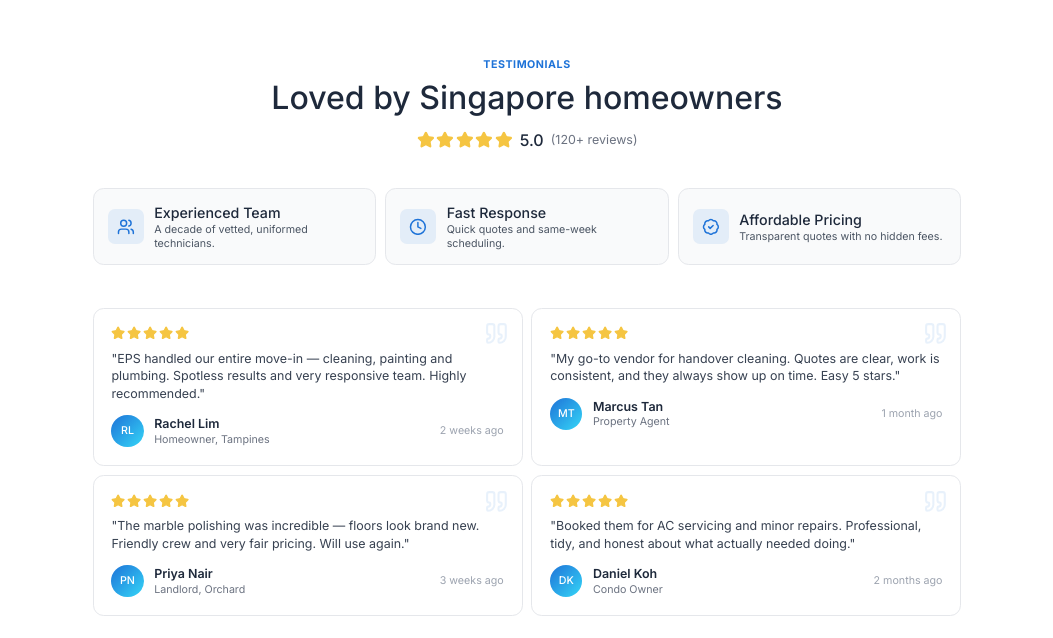
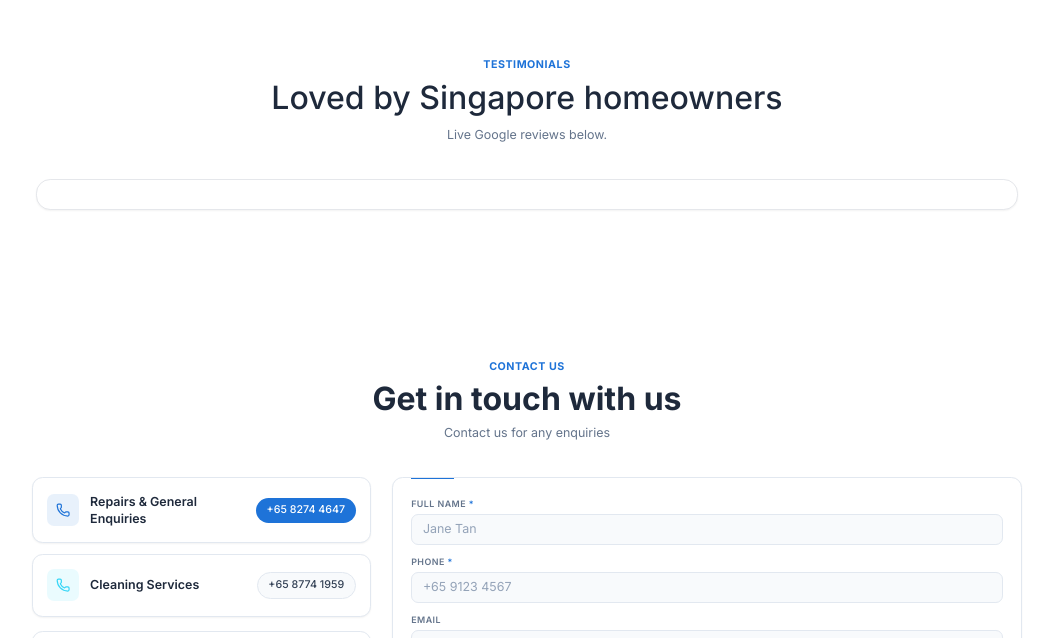
Before and after one commit to ve11yn/eps-service, a Next.js app: page / in a window 1280 px wide. Shown: the part 2162-2800 px from the top of the page, without its empty margins (113-1166 px from the left). Built offline with nearby package versions, Linux system fonts and the light colour scheme.

Commit message:
fix: dynamic reviews

```diff
--- a/components/sections/Reviews.tsx
+++ b/components/sections/Reviews.tsx
@@ -1,118 +1,22 @@
-import { Star, Users, Clock, BadgeCheck, Award, HeartHandshake, TrendingUp, Quote } from "lucide-react";
-
-const WHY_CHOOSE_US = [
-  { icon: Users, title: "Experienced Team", desc: "A decade of vetted, uniformed technicians." },
-  { icon: Clock, title: "Fast Response", desc: "Quick quotes and same-week scheduling." },
-  { icon: BadgeCheck, title: "Affordable Pricing", desc: "Transparent quotes with no hidden fees." },
-];
-
-const REVIEWS_LIST = [
-  {
-    name: "Rachel Lim",
-    role: "Homeowner, Tampines",
-    rating: 5,
-    text: "EPS handled our entire move-in — cleaning, painting and plumbing. Spotless results and very responsive team. Highly recommended.",
-    date: "2 weeks ago",
-  },
-  {
-    name: "Marcus Tan",
-    role: "Property Agent",
-    rating: 5,
-    text: "My go-to vendor for handover cleaning. Quotes are clear, work is consistent, and they always show up on time. Easy 5 stars.",
-    date: "1 month ago",
-  },
-  {
-    name: "Priya Nair",
-    role: "Landlord, Orchard",
-    rating: 5,
-    text: "The marble polishing was incredible — floors look brand new. Friendly crew and very fair pricing. Will use again.",
-    date: "3 weeks ago",
-  },
-  {
-    name: "Daniel Koh",
-    role: "Condo Owner",
-    rating: 5,
-    text: "Booked them for AC servicing and minor repairs. Professional, tidy, and honest about what actually needed doing.",
-    date: "2 months ago",
-  },
-];
+import Script from "next/script";
 
 export function Reviews() {
   return (
     <section id="reviews" className="py-[calc(3rem+10px)] lg:py-[calc(4.5rem+10px)] bg-white">
-      <div className="mx-auto max-w-5xl px-4 lg:px-6">
+      <div className="mx-auto max-w-6xl px-4 lg:px-6">
         <div className="text-center max-w-2xl mx-auto mb-10">
-          <span className="inline-block text-xs font-bold text-[#1E73D8] uppercase tracking-wider mb-2">Testimonials</span>
-          <h2 className="text-3xl lg:text-4xl font-medium text-slate-800">
-            Loved by Singapore homeowners
-          </h2>
-          <div className="flex items-center justify-center gap-2 mt-3.5">
-            <div className="flex gap-0.5">
-              {[...Array(5)].map((_, i) => (
-                <Star key={i} className="h-5 w-5 fill-[#F5C542] text-[#F5C542]" />
-              ))}
-            </div>
-            <span className="text-lg font-medium text-slate-800">5.0</span>
-            <span className="text-sm text-gray-500">(120+ reviews)</span>
-          </div>
+          <span className="inline-block text-xs font-bold text-[#1E73D8] uppercase tracking-wider mb-2">
+            Testimonials
+          </span>
+          <h2 className="text-3xl lg:text-4xl font-medium text-slate-800">Loved by Singapore homeowners</h2>
+          <p className="mt-3 text-sm text-slate-500">
+            Live Google reviews below.
+          </p>
         </div>
 
-        <div className="grid grid-cols-1 sm:grid-cols-2 lg:grid-cols-3 gap-2.5 mb-12">
-          {WHY_CHOOSE_US.map((item) => {
-            const Icon = item.icon;
-            return (
-              <div
-                key={item.title}
-                className="flex items-center gap-3 rounded-xl bg-gray-50 border border-gray-200 px-4 py-3.5 hover:shadow-md hover:border-[#35D6F7] transition-all"
-              >
-                <div className="h-10 w-10 rounded-lg bg-[#1E73D8]/10 grid place-items-center shrink-0">
-                  <Icon className="h-5 w-5 text-[#1E73D8]" />
-                </div>
-                <div>
-                  <h3 className="font-medium text-slate-800">{item.title}</h3>
-                  <p className="text-xs text-gray-600">{item.desc}</p>
-                </div>
-              </div>
-            );
-          })}
-        </div>
-
-        <div className="grid md:grid-cols-2 gap-2.5">
-          {REVIEWS_LIST.map((review) => (
-            <article
-              key={review.name}
-              className="relative rounded-xl bg-white border border-gray-200 p-5 hover:shadow-lg hover:border-[#35D6F7] transition-all"
-            >
-              <Quote className="absolute top-3.5 right-3.5 h-7 w-7 text-[#1E73D8]/10" />
-
-              <div className="flex gap-0.5 mb-2.5">
-                {[...Array(review.rating)].map((_, i) => (
-                  <Star key={i} className="h-4 w-4 fill-[#F5C542] text-[#F5C542]" />
-                ))}
-              </div>
-
-              <p className="text-gray-700 leading-relaxed text-xs lg:text-sm mb-3.5">
-                "{review.text}"
-              </p>
-
-              <div className="flex items-center justify-between">
-                <div className="flex items-center gap-3">
-                  <div className="h-9 w-9 rounded-full bg-gradient-primary text-white grid place-items-center font-medium text-xs">
-                    {review.name.split(" ").map((n) => n[0]).join("")}
-                  </div>
-                  <div>
-                    <div className="font-semibold text-slate-800 text-sm">{review.name}</div>
-                    <div className="text-xs text-gray-500">{review.role}</div>
-                  </div>
-                </div>
-                <span className="text-xs text-gray-400">{review.date}</span>
-              </div>
-            </article>
-          ))}
-        </div>
-
-        <div className="text-center mt-10">
-          <p className="text-sm text-slate-500">More client feedback available on request.</p>
+        <div className="rounded-2xl border w-full border-gray-200 bg-white p-2 shadow-sm lg:p-4">
+          <Script src="https://elfsightcdn.com/platform.js" strategy="afterInteractive" />
+          <div className="elfsight-app-e8d443fe-36c6-46f9-94de-bedf398803ae" data-elfsight-app-lazy />
         </div>
       </div>
     </section>
```
